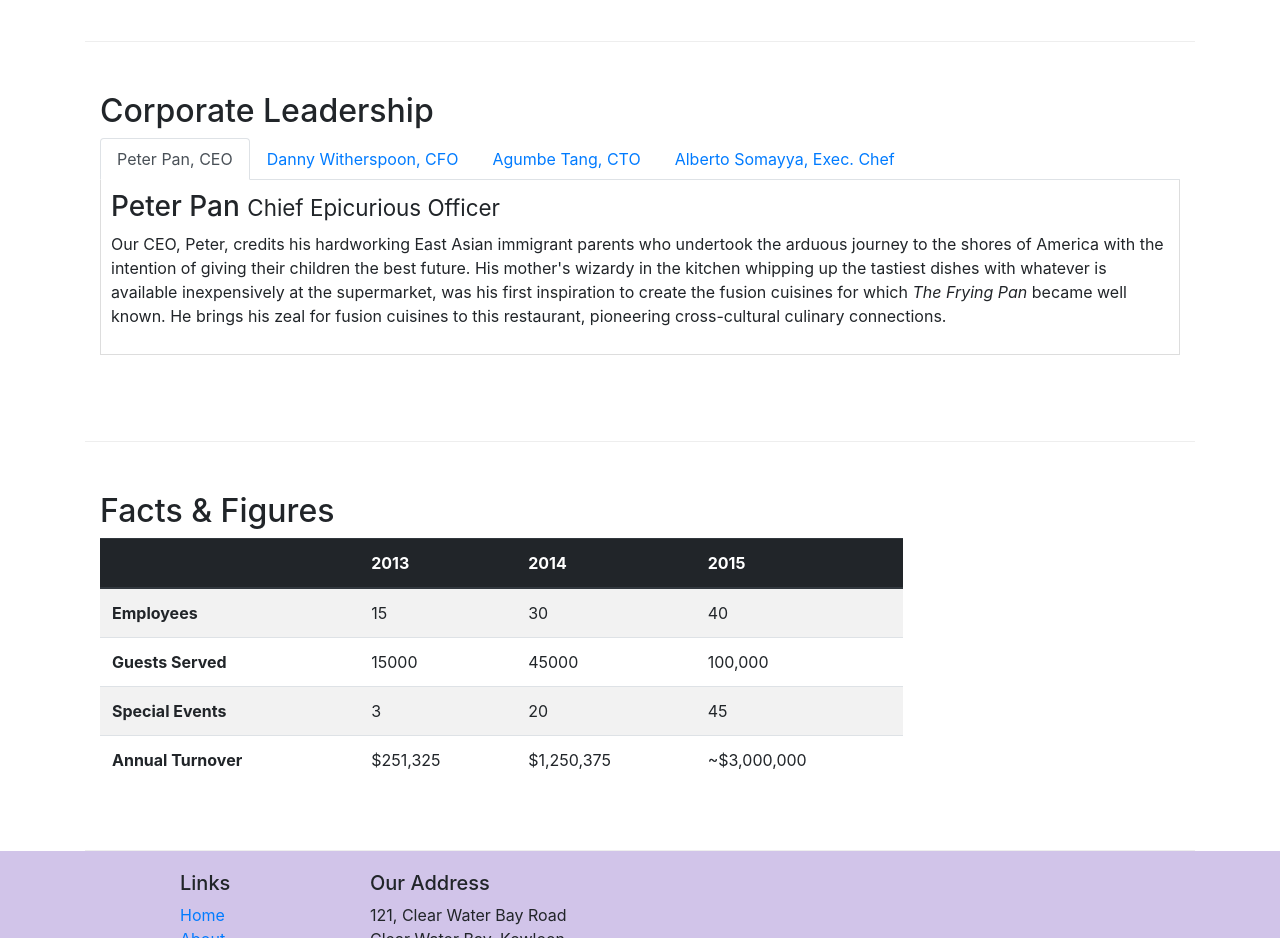
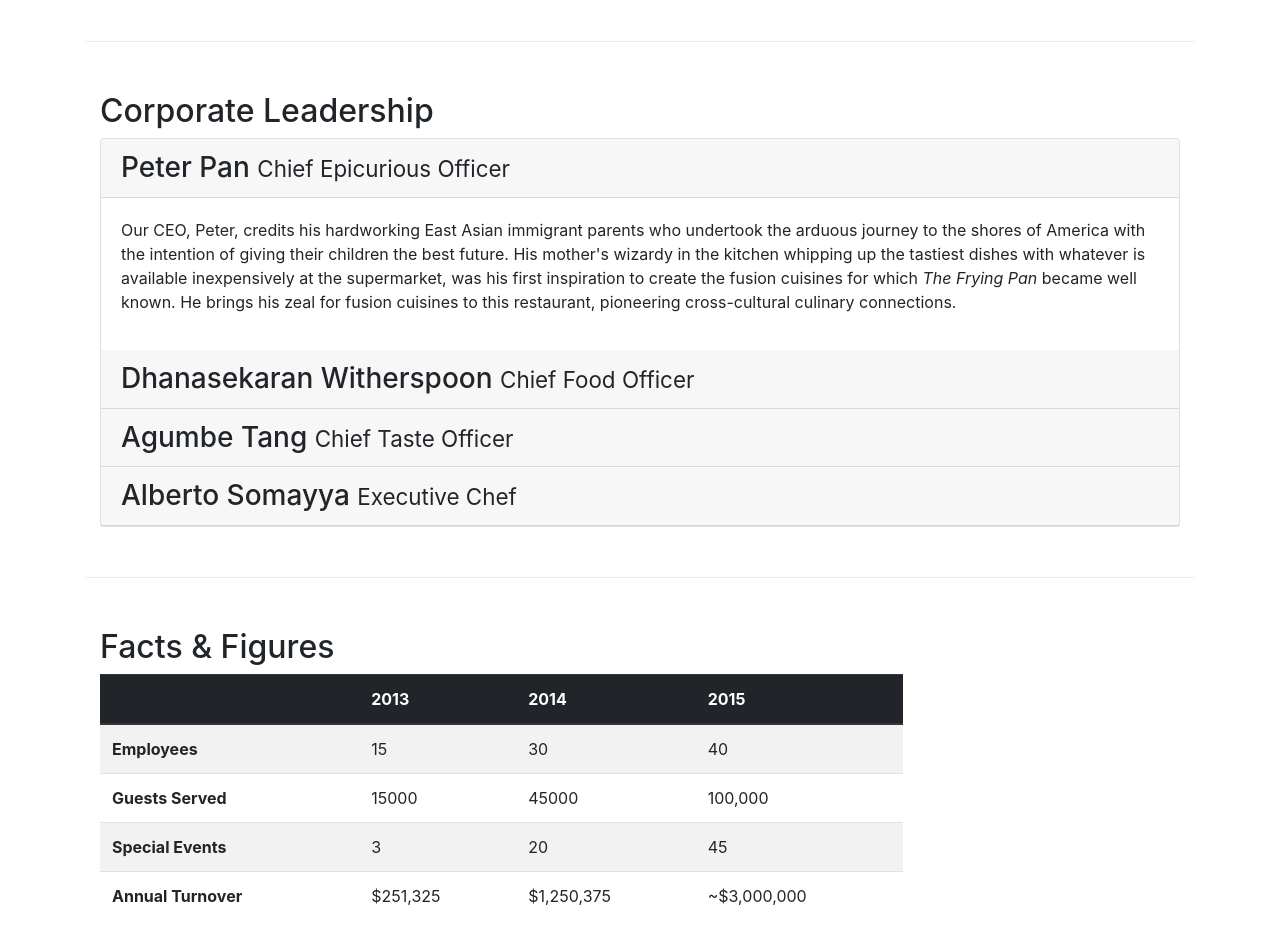
Before and after one commit to VenkatPavan007/git-test, a website: page aboutus.html in a window 1280 px wide. Shown: the part 880-1818 px from the top of the page. Drawn offline with nearby package versions, Linux system fonts and the light colour scheme.

Commit message:
accordion

```diff
--- a/aboutus.html
+++ b/aboutus.html
@@ -103,41 +103,54 @@
             <div class="col-sm-12">
                 <h2>Corporate Leadership</h2>
 
-                <ul class="nav nav-tabs">
-                    <li class="nav-item"><a class="nav-link active" href="#peter" role="tab" data-toggle="tab">Peter Pan, CEO</a></li>
-                    <li class="nav-item"><a class="nav-link " href="#danny" role="tab" data-toggle="tab">Danny Witherspoon, CFO</a></li>
-                    <li class="nav-item"><a class="nav-link " href="#agumbe" role="tab" data-toggle="tab">Agumbe Tang, CTO</a></li>
-                    <li class="nav-item"><a class="nav-link " href="#alberto" role="tab" data-toggle="tab">Alberto Somayya, Exec. Chef</a></li>
-                </ul>
 
-                <div class="tab-content">
 
-                    <div class="tab-pane fade show active " id="peter" role="tabpanel">
-                        <h3>Peter Pan <small>Chief Epicurious Officer</small></h3>
+                <div id="accordion">
+                    <div class="card">
+                       <div class="card-header" role="tab" id="peterhead">
+                            <h3 class="mb-0" ><a data-toggle="collapse" data-target="#peter">Peter Pan <small>Chief Epicurious Officer</small></a></h3>
+                        </div>
+
+                         <div class="collapse show" id="peter" data-parent="accordion">
+                                <div class="card-body">
                                      <p class="d-none d-sm-block">Our CEO, Peter, credits his hardworking East Asian immigrant parents who undertook the arduous journey to the shores of America with the intention of giving their children the best future. His mother's wizardy in the kitchen whipping up the tastiest dishes with whatever is available inexpensively at the supermarket, was his first inspiration to create the fusion cuisines for which <em>The Frying Pan</em> became well known. He brings his zeal for fusion cuisines to this restaurant, pioneering cross-cultural culinary connections.</p>
                                  </div>
+                        </div>
 
-                    <div class="tab-pane fade" id="danny" role="tabpanel">
-                        <h3>Dhanasekaran Witherspoon <small>Chief Food Officer</small></h3>
+                        <div class="card-header" role="tab" id="dannyhead">
+                            <h3 class="mb-0" ><a data-toggle="collapse" data-target="#danny">Dhanasekaran Witherspoon <small>Chief Food Officer</small></a></h3>
+                        </div>
+
+                        <div class="collapse" id="danny" data-parent="accordion">
+                            <div class="card-body">
                                 <p class="d-none d-sm-block">Our CFO, Danny, as he is affectionately referred to by his colleagues, comes from a long established family tradition in farming and produce. His experiences growing up on a farm in the Australian outback gave him great appreciation for varieties of food sources. As he puts it in his own words, <em>Everything that runs, wins, and everything that stays, pays!</em></p>
                             </div>
+                        </div>
 
+                         <div class="card-header" role="tab" id="agumbehead">
+                            <h3 class="mb-0" ><a data-toggle="collapse" data-target="#agumbe">Agumbe Tang <small>Chief Taste Officer</small></a></h3>
+                        </div>
 
-                    <div class="tab-pane fade" id="agumbe" role="tabpanel">
-                        <h3>Agumbe Tang <small>Chief Taste Officer</small></h3>
+                        <div class="collapse" id="agumbe" data-parent="accordion">
+                            <div class="card-body">
                                 <p class="d-none d-sm-block">Blessed with the most discerning gustatory sense, Agumbe, our CTO, personally ensures that every dish that we serve meets his exacting tastes. Our chefs dread the tongue lashing that ensues if their dish does not meet his exacting standards. He lives by his motto, <em>You click only if you survive my lick.</em></p>
                             </div>
+                        </div>
 
-                    <div class="tab-pane fade" id="alberto" role="tabpanel">
-                        <h3>Alberto Somayya <small>Executive Chef</small></h3>
+                        <div class="card-header" role="tab" id="albertohead">
+                            <h3 class="mb-0" ><a data-toggle="collapse" data-target="#alberto">Alberto Somayya <small>Executive Chef</small></a></h3>
+                        </div>
+
+                         <div class="collapse" id="alberto" data-parent="accordion">
+                           <div class="card-body">
                                 <p class="d-none d-sm-block">Award winning three-star Michelin chef with wide International experience having worked closely with whos-who in the culinary world, he specializes in creating mouthwatering Indo-Italian fusion experiences. He says, <em>Put together the cuisines from the two craziest cultures, and you get a winning hit! Amma Mia!</em></p>
                             </div>
-
+                        </div>
+                    </div>
+                </div>
+            </div>
         </div>
 
-
-            </div>
-       </div>
 
         <div class="row row-content">
             <div class="col-12 col-sm-9">
```
Lines whose indentation alone changed are shown as unchanged.
